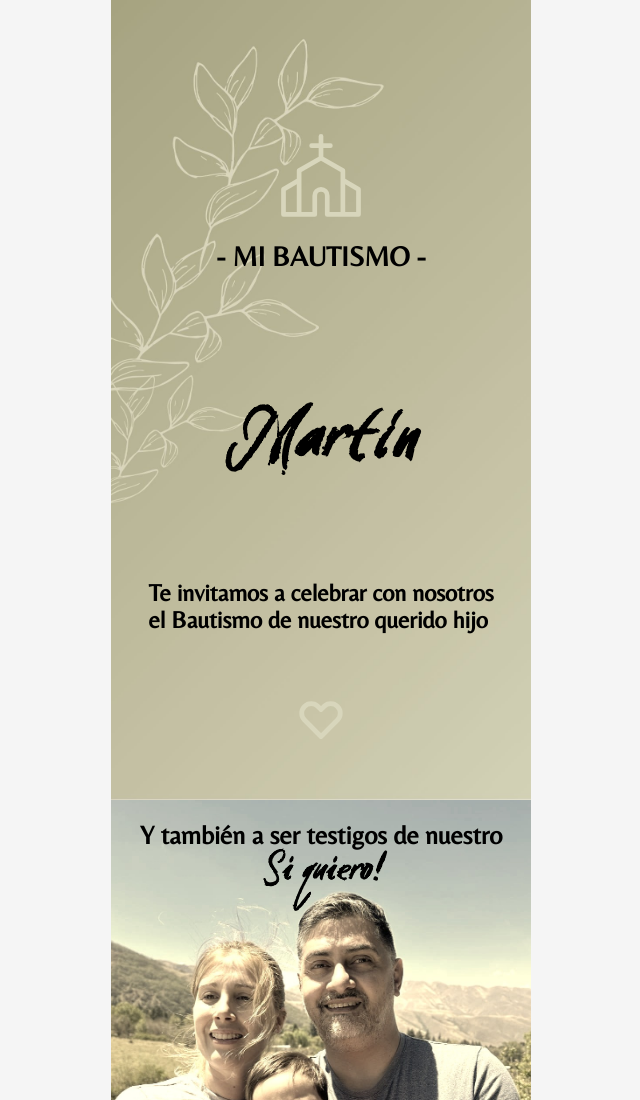
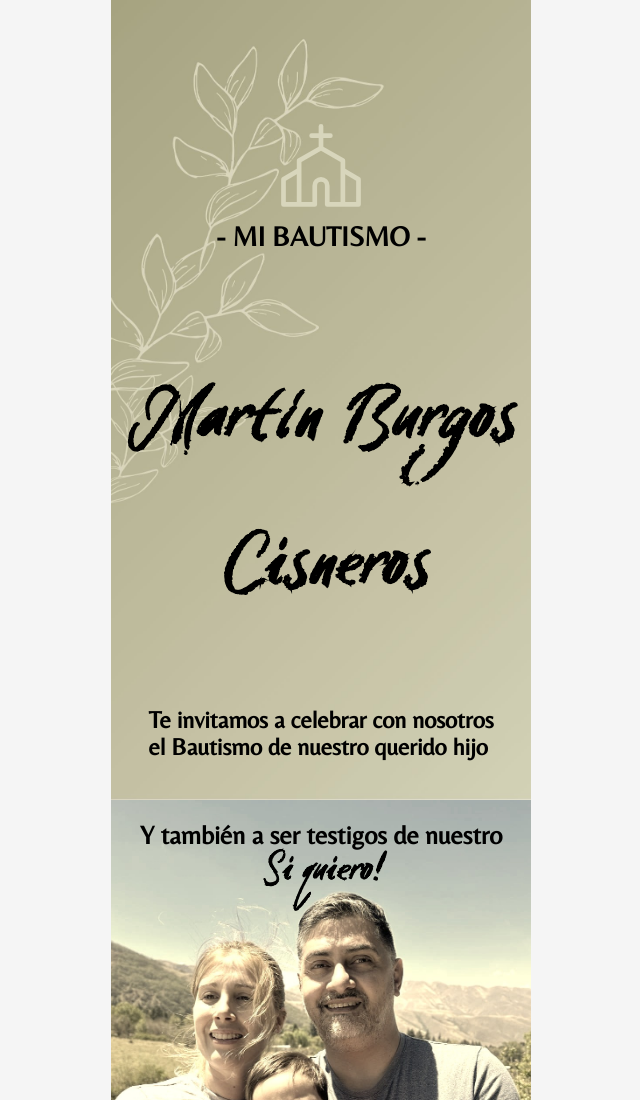
Before and after one commit to mcesus/invitacion-bautismo-boda, a plain HTML site: page index.html in a window 1280 px wide. Shown: the top 1100 px of the page, without its empty margins (319-959 px from the left). Drawn offline with Linux system fonts and the light colour scheme; files whose address does not match are found by name.

Commit message:
Agraga Apellido

```diff
--- a/index.html
+++ b/index.html
@@ -12,7 +12,7 @@
         <section class="principal">
             <img class="church" src="./img/ph--church-light.svg" alt="">
             <h2>- MI BAUTISMO -</h2>
-            <h1>Martín</h1>
+            <h1>Martín Burgos Cisneros</h1>
             <p>Te invitamos a celebrar con nosotros<br> el Bautismo de nuestro querido hijo<p>
             <img class="heart" src="./img/proicons--heart.svg" alt="">
 
--- a/style.css
+++ b/style.css
@@ -60,6 +60,7 @@
     font-family: '6Hands';
     font-size: 72px;
     align-self: center;
+    text-align: center;
     margin-top: 100px;
 }
 
@@ -68,7 +69,7 @@
     font-size: 24px;
     font-weight: bold;
     align-self: center;
-     margin-top: 60px;
+    margin-top: 60px;
 
 }
 
```
